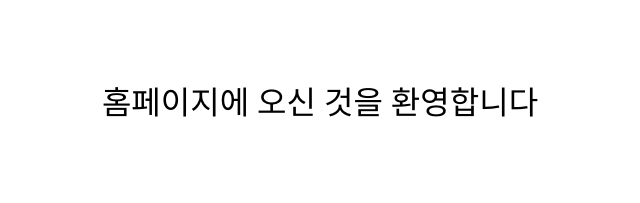
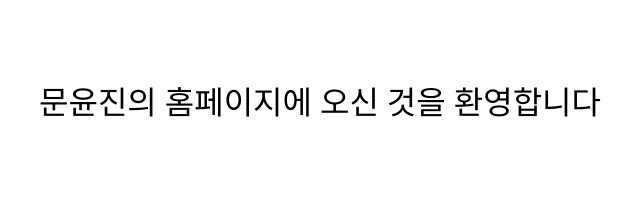
Before and after one commit to poet58/First-01, a plain HTML site: page index.html in a window 1280 px wide. Shown: the whole page, without its empty margins (320-960 px from the left). Drawn offline with Linux system fonts and the light colour scheme.

Commit message:
이름 바꿈
이름을

```diff
--- a/index.html
+++ b/index.html
@@ -7,6 +7,6 @@
     <link rel="stylesheet" href="css/style.css">
 </head>
 <body>
-    홈페이지에 오신 것을 환영합니다
+    문윤진의 홈페이지에 오신 것을 환영합니다
 </body>
 </html>
```
